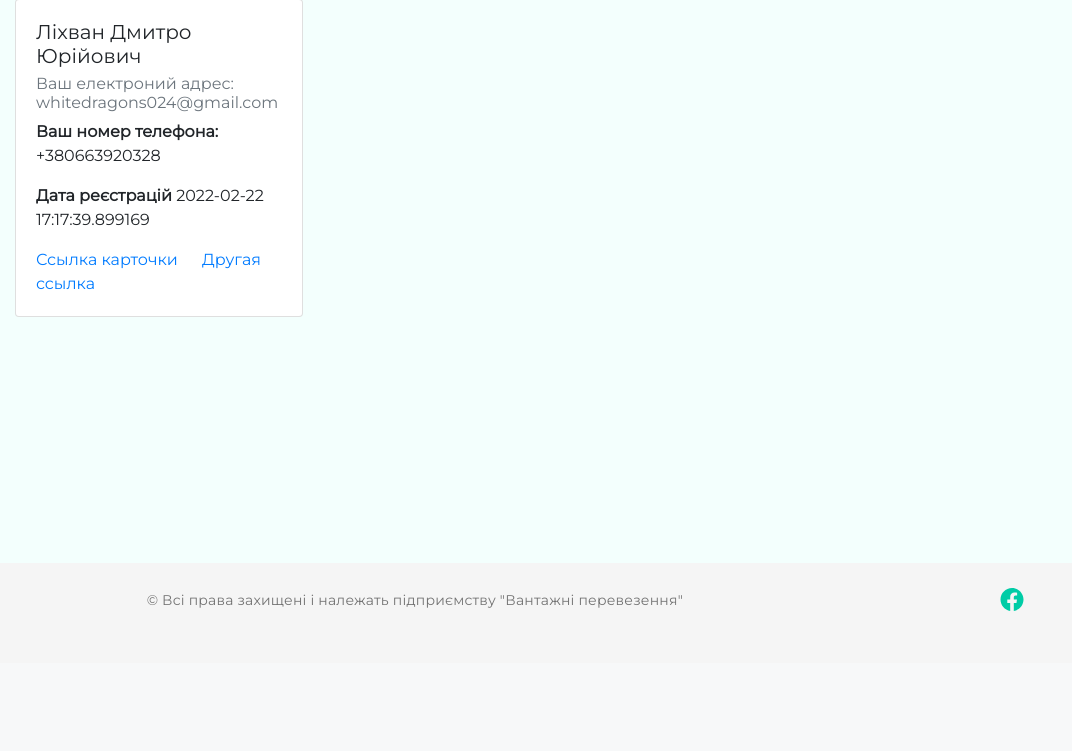
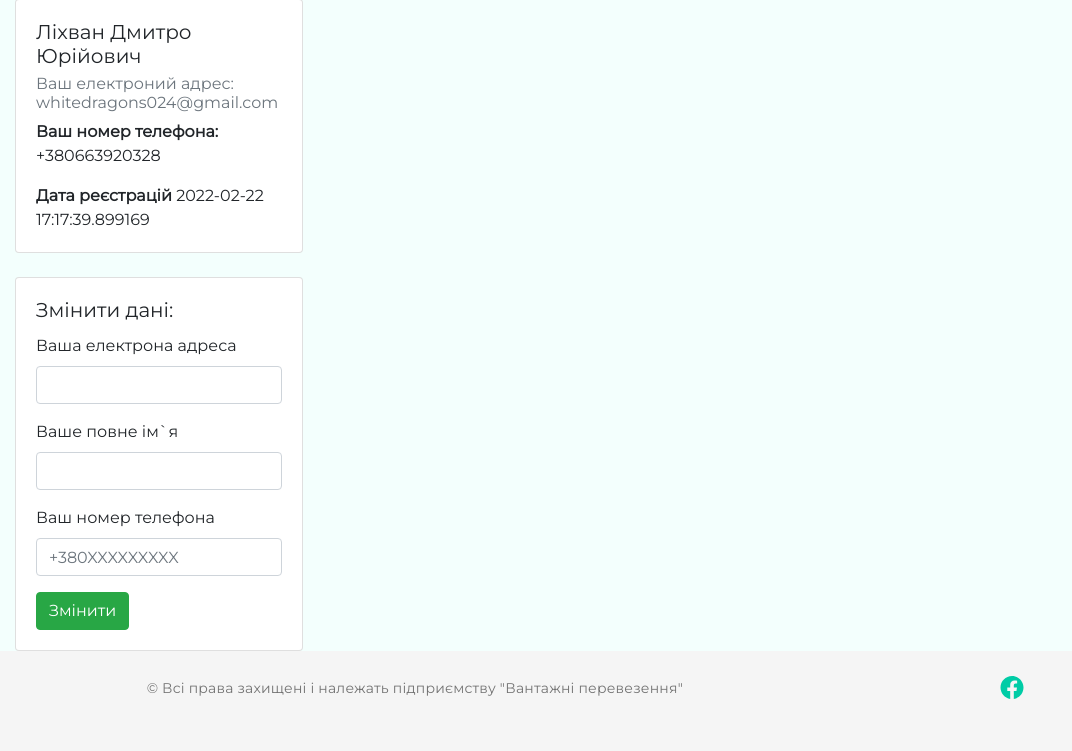
Before and after one commit to Raider2019/Diplo, a Flask app: page /dashboard in a window 1280 px wide. Shown: the part 137-888 px from the top of the page, without its empty margins (0-1072 px from the left). Before the commit the page ends 748 px from the top, so only its background shows below. Run offline with Flask 2, Linux system fonts and the light colour scheme; a user stored in the database is signed in; some libraries are stand-ins or nearby versions.

Commit message:
update-profile

```diff
--- a/app.py
+++ b/app.py
@@ -96,7 +96,7 @@ def load_user(id_users):
 #Форма
 class FeedbackForm(FlaskForm):
     pib = StringField('Ваше повне ім`я',validators=[DataRequired()])
-    email = EmailField('Ваша електрона адреа',validators=[DataRequired(),Email()])
+    email = EmailField('Ваша електрона адреса',validators=[DataRequired(),Email()])
     phone= StringField('Ваш номер телефона',validators=[DataRequired(), length(max = 15)],render_kw={"placeholder":"+380XXXXXXXXX"})
     comments = TextAreaField("Ваш коментар",validators=[DataRequired(),length( max=255,message='Кометар великий')])
     submit = SubmitField('Send')
@@ -113,6 +113,24 @@ class LoginForm(FlaskForm):
     email = StringField('Email',validators=[DataRequired()])
     password = PasswordField('Password',validators=[DataRequired()])
     remember_me = BooleanField('Remember Me')
+
+class UserUpdateForm(FlaskForm):
+    pib = StringField('Ваше повне ім`я',validators=[DataRequired()])
+    email = EmailField('Ваша електрона адреса',validators=[DataRequired(),Email()])
+    phone= StringField('Ваш номер телефона',validators=[DataRequired(), length(max = 15)],render_kw={"placeholder":"+380XXXXXXXXX"})
+
+    def validate_phone(self, phone):
+        try:
+            p = phonenumbers.parse(phone.data)
+            if not phonenumbers.is_valid_number(p):
+                raise ValueError()
+        except (phonenumbers.phonenumberutil.NumberParseException, ValueError):
+            raise ValidationError('Invalid phone number')
+
+    def validate_email(self,email):
+        user = Users.query.filter_by(email=email.data).first()
+        if user is not None:
+            raise ValidationError('Please use a different email address.')
 
 
 
@@ -151,7 +169,7 @@ def login():
             return redirect(url_for('login'))
         login_user(user, remember=form.remember_me.data)
         return redirect(url_for('index'))
-    return render_template('login.html', title='Sign In', form=form)
+    return render_template('login.html', form=form)
 
 
 
@@ -171,6 +189,8 @@ class RegistrationForm(FlaskForm):
         user = Users.query.filter_by(email=email.data).first()
         if user is not None:
             raise ValidationError('Please use a different email address.')
+
+
 
     def validate_phone(self, phone):
         try:
@@ -210,10 +230,12 @@ def contacts():
 def price():
     return render_template("price.html")
 
+@app.route('/dashboard')
+@login_required
+def dashboard():
+    form = UserUpdateForm()
 
-@app.route('/dashboard')
-def dashboard():
-    return render_template("dashboard.html")
+    return render_template("dashboard.html",form = form)
 
 
 
--- a/templates/dashboard.html
+++ b/templates/dashboard.html
@@ -18,11 +18,22 @@
 
 
 
-    <a href="#" class="card-link">Ссылка карточки</a>
-    <a href="#" class="card-link">Другая ссылка</a>
+
   </div>
 </div>
+        <div class="card mb-4" style="width: 18rem;">
+  <div class="card-body">
+    <h5 class="card-title">Змінити дані:</h5>
+     <form method="post" action="/dashboard">
+                {{form.hidden_tag()}}
+                {{wtf.form_field(form.email)}}
+                {{wtf.form_field(form.pib,plahe)}}
+                {{wtf.form_field(form.phone)}}
 
+
+
+                <button type="submit" class="btn btn-success">Змінити</button>
+            </form>
         </div>
         </div>
 
```
